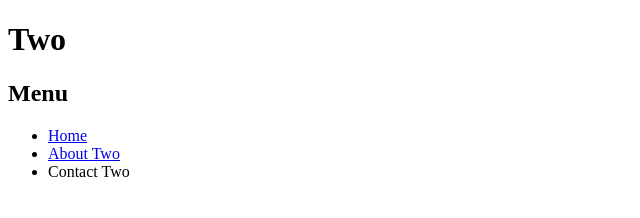
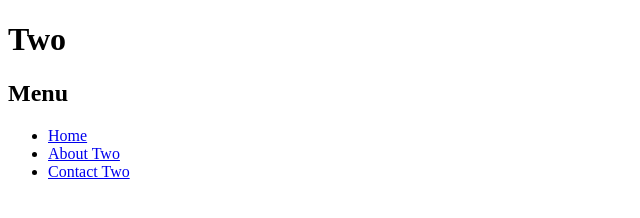
Before and after one commit to crescentseas/two2, a plain HTML site: page index.html in a window 1280 px wide. Shown: the full height of the page, 0-640 px from the left. Drawn offline with Linux system fonts and the light colour scheme.

Commit message:
Update index.html

```diff
--- a/index.html
+++ b/index.html
@@ -14,7 +14,7 @@
         <ul>
             <li><a href="index.html">Home</a></li>
             <li><a href="abouttwo.html">About Two</a></li>
-            <li>Contact Two</li>
+            <li><a href="contacttwo.html">Contact Two</a></li>
         </ul>
     </nav>
     <main></main>
```
